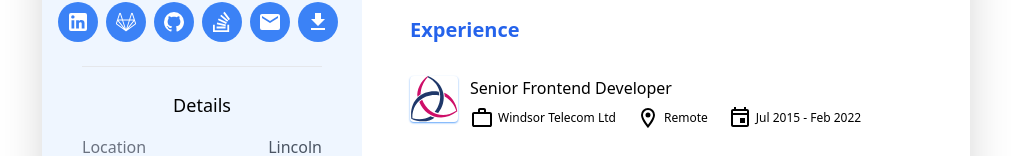
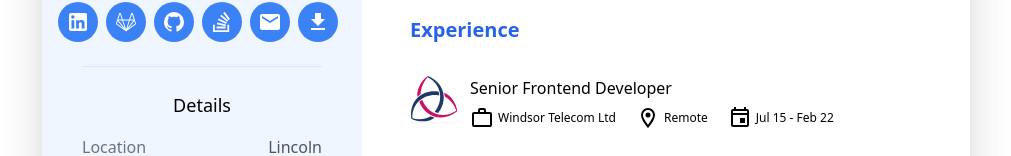
Before and after one commit to ajanes93/andresjanes.github.io, a Vue app: page / in a window 1280 px wide. Shown: the part 373-529 px from the top of the page, without its empty margins (134-1145 px from the left). Built offline with nearby package versions, Linux system fonts and the light colour scheme.

Commit message:
feat: use short dates for experience sections

```diff
--- a/src/components/ExperienceSection.vue
+++ b/src/components/ExperienceSection.vue
@@ -39,13 +39,13 @@ const duration = computed(() => {
     const startDate = new Date(props.startDate)
     const endDate = props.endDate ? new Date(props.endDate) : new Date()
 
-    return `${format(startDate, 'MMM y')} - ${format(endDate, 'MMM y')}`
+    return `${format(startDate, 'MMM yy')} - ${format(endDate, 'MMM yy')}`
 })
 </script>
 
 <template>
     <div class="flex items-start">
-        <div class="flex shrink-0 rounded shadow-blue-400 shadow-sm">
+        <div class="flex shrink-0 rounded shadow-sm">
             <img width="48" :src="logoPath" />
         </div>
         <div class="ml-3 w-full space-y-5">
```
